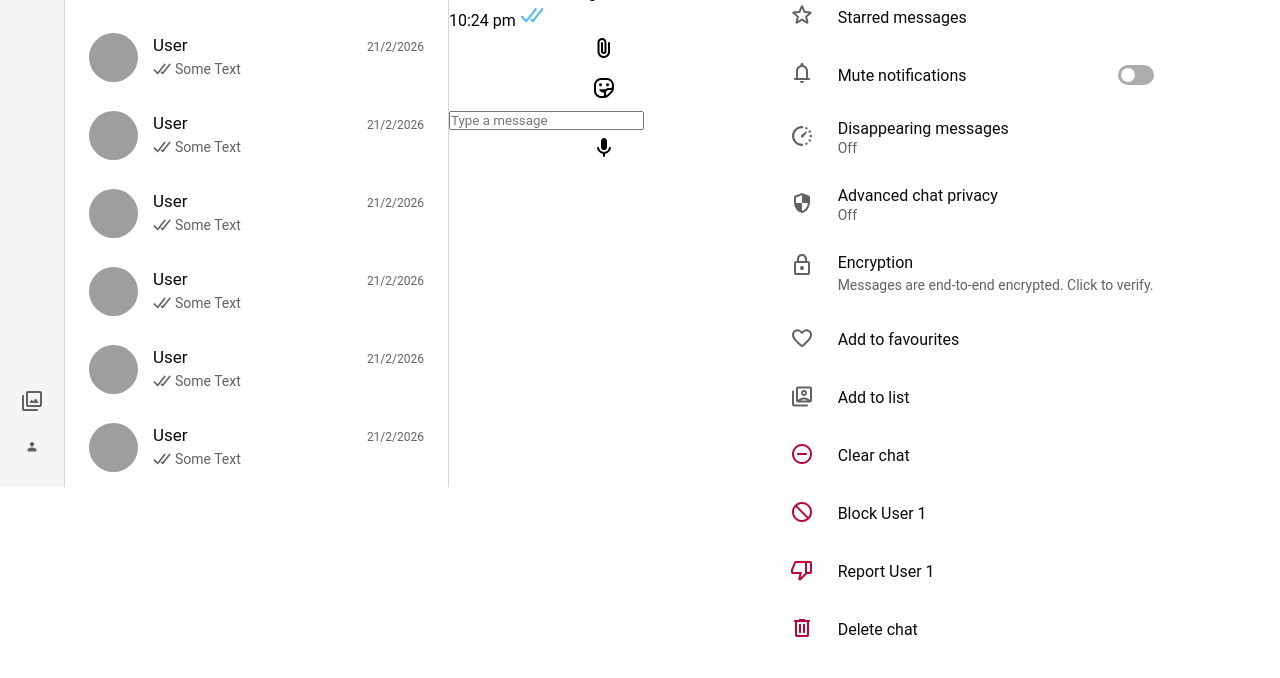
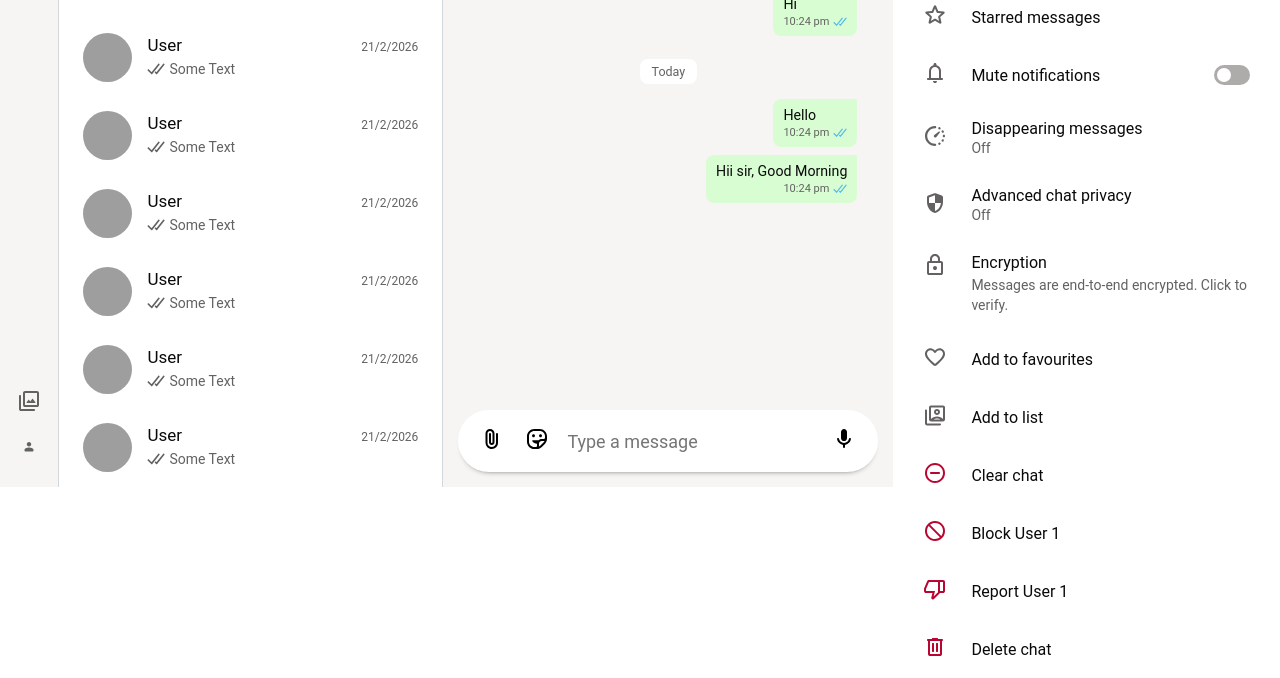
Before and after one commit to alvin-manu/whatsapp_clone_ui, a website: page index.html in a window 1280 px wide. Shown: the part 313-991 px from the top of the page. Drawn offline with Linux system fonts and the light colour scheme; grey boxes are pictures that could not be loaded.

Commit message:
added main chat display window scss

```diff
--- a/src/style.scss
+++ b/src/style.scss
@@ -182,3 +182,107 @@ svg {
   fill: #53bdeb;
   font-size: 14px;
 }
+
+.chat-window {
+  flex: 1;
+  display: flex;
+  flex-direction: column;
+  height: 100vh;
+  background-color: var(--bg-secondary);
+
+  .icon-wrapper svg { fill: var(--text-primary); }
+}
+
+.message-feed {
+  flex: 1;
+  overflow-y: auto;
+  padding: 20px 8%;
+  display: flex;
+  flex-direction: column;
+}
+
+.date-divider {
+  align-self: center;
+  margin: 15px 0;
+  background-color: var(--bg-primary);
+  padding: 5px 12px;
+  border-radius: 8px;
+  color: var(--text-secondary);
+  font-size: 12.5px;
+}
+
+.msg-row {
+  display: flex;
+  width: 100%;
+  margin-bottom: 8px;
+
+  &--received { justify-content: flex-start;
+    .msg-bubble { background-color: var(--bg-primary); border-top-left-radius: 0; }
+  }
+  &--sent { justify-content: flex-end;
+    .msg-bubble { background-color: $whatsapp-light-green; border-top-right-radius: 0; }
+  }
+}
+
+.msg-bubble {
+  max-width: 65%;
+  padding: 8px 10px;
+  border-radius: 8px;
+  position: relative;
+  font-size: 14.2px;
+  display: flex;
+  color: var(--text-primary);
+  flex-direction: column;
+
+  .msg-text { color: var(--text-primary); }
+}
+
+.msg-meta {
+  display: flex;
+  align-items: center;
+  justify-content: flex-end;
+  gap: 4px;
+  margin-top: 2px;
+
+  svg { width: 14px; height: 14px; }
+}
+
+.msg-time { font-size: 11px; color: var(--text-secondary); }
+
+.log-content {
+  display: flex;
+  gap: 15px;
+  align-items: flex-start;
+  padding: 10px 5px;
+}
+
+.log-icon {
+  width: 45px;
+  height: 45px;
+  background: #2a3942;
+  border-radius: 50%;
+  @include flex-center;
+}
+
+.chat-footer {
+  height: 62px;
+  margin: 15px;
+  background-color: var(--bg-primary);
+  box-shadow: 0 4px 6px -6px #222;
+  border-radius: 40px;
+  display: flex;
+  align-items: center;
+  padding: 0 14px;
+  gap: 5px;
+}
+
+.chat-input {
+  flex: 1;
+  background-color: transparent;
+  border: none;
+  font-size: 18px;
+  border-radius: 8px;
+  padding: 5px 5px;
+  color: var(--text-primary);
+  outline: none;
+}
```
Also changed, not shown: dist/css/style.css.
